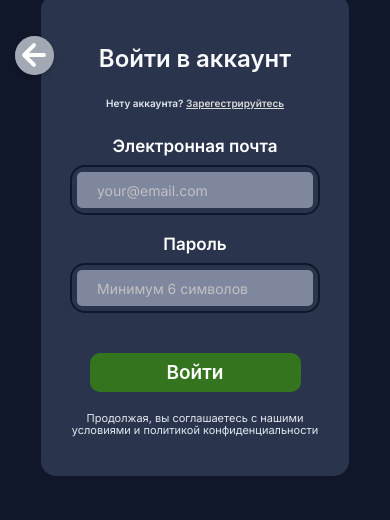
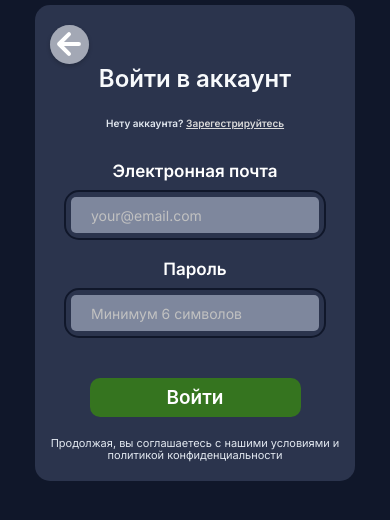
Before and after one commit to LuckSIt/kindplate, a React (Vite) app in the folder frontend/: page /auth/login in a window 390 px wide. Shown: the top 520 px of the page. Built offline with nearby package versions, Linux system fonts and the light colour scheme; no server answers; a web font is replaced by a local one.

Commit message:
change new6

```diff
--- a/frontend/src/routes/auth/login/index.tsx
+++ b/frontend/src/routes/auth/login/index.tsx
@@ -51,6 +51,8 @@ function RouteComponent() {
 
             {/* Main Container */}
             <div className="login-page__container">
+                {/* Login Card */}
+                <div className="login-page__card">
                     {/* Back Button */}
                     <button
                         className="login-page__back-button"
@@ -63,9 +65,6 @@ function RouteComponent() {
                             className="login-page__back-button-icon"
                         />
                     </button>
-
-                {/* Login Card */}
-                <div className="login-page__card">
                     {/* Header */}
                     <div className="login-page__header">
                         <h1 className="login-page__title">Войти в аккаунт</h1>
--- a/frontend/src/routes/auth/register/customer/index.tsx
+++ b/frontend/src/routes/auth/register/customer/index.tsx
@@ -52,6 +52,8 @@ function RouteComponent() {
 
             {/* Main Container */}
             <div className="register-page__container">
+                {/* Register Card */}
+                <div className="register-page__card">
                     {/* Back Button */}
                     <button
                         className="register-page__back-button"
@@ -64,9 +66,6 @@ function RouteComponent() {
                             className="register-page__back-button-icon"
                         />
                     </button>
-
-                {/* Register Card */}
-                <div className="register-page__card">
                     {/* Header */}
                     <div className="register-page__header">
                         <h1 className="register-page__title">
--- a/frontend/src/styles.css
+++ b/frontend/src/styles.css
@@ -925,7 +925,7 @@ button, .btn-primary, .btn-secondary {
 .login-page__back-button {
   position: absolute;
   left: 15px;
-  top: 20px;
+  top: 15px;
   width: 39px;
   height: 39px;
   background: #7E879D;
@@ -950,8 +950,8 @@ button, .btn-primary, .btn-secondary {
   width: 320px;
   background-color: #2B344D;
   border-radius: 15px;
-  margin-top: 10px;
-  padding-bottom: 20px;
+  margin-top: 20px;
+  padding: 0;
   position: relative;
   display: flex;
   flex-direction: column;
@@ -961,8 +961,8 @@ button, .btn-primary, .btn-secondary {
 
 .login-page__header {
   text-align: center;
-  margin-top: 50px;
-  margin-bottom: 25px;
+  margin-top: 60px;
+  margin-bottom: 30px;
   padding: 0 20px;
 }
 
@@ -1118,30 +1118,9 @@ button, .btn-primary, .btn-secondary {
 
 /* Responsive adjustments */
 @media (max-width: 420px) {
-  .login-page__container {
-    max-width: 100%;
-  }
-
-  .login-page__card {
-    width: calc(100% - 82px);
-    margin-left: 41px;
-    margin-right: 41px;
-  }
-
   .login-page__back-button {
     left: 15px;
-    top: 51px;
-  }
-
-  .login-page__card {
-    margin-left: 15px;
-    margin-right: 15px;
-  }
-}
-
-@media (min-width: 421px) {
-  .login-page__container {
-    max-width: 402px;
+    top: 20px;
   }
 }
 
@@ -1196,7 +1175,7 @@ button, .btn-primary, .btn-secondary {
 .register-page__back-button {
   position: absolute;
   left: 15px;
-  top: 20px;
+  top: 15px;
   width: 39px;
   height: 39px;
   background: #7E879D;
@@ -1221,8 +1200,8 @@ button, .btn-primary, .btn-secondary {
   width: 320px;
   background-color: #2B344D;
   border-radius: 15px;
-  margin-top: 10px;
-  padding-bottom: 20px;
+  margin-top: 20px;
+  padding: 0;
   position: relative;
   display: flex;
   flex-direction: column;
@@ -1232,8 +1211,8 @@ button, .btn-primary, .btn-secondary {
 
 .register-page__header {
   text-align: center;
-  margin-top: 50px;
-  margin-bottom: 20px;
+  margin-top: 60px;
+  margin-bottom: 25px;
   padding: 0 20px;
 }
 
@@ -1390,30 +1369,9 @@ button, .btn-primary, .btn-secondary {
 
 /* Responsive adjustments for register page */
 @media (max-width: 420px) {
-  .register-page__container {
-    max-width: 100%;
-  }
-
-  .register-page__card {
-    width: calc(100% - 82px);
-    margin-left: 41px;
-    margin-right: 41px;
-  }
-
   .register-page__back-button {
     left: 15px;
-    top: 51px;
-  }
-
-  .register-page__card {
-    margin-left: 15px;
-    margin-right: 15px;
-  }
-}
-
-@media (min-width: 421px) {
-  .register-page__container {
-    max-width: 402px;
+    top: 20px;
   }
 }
 
```
Lines whose indentation alone changed are shown as unchanged.
